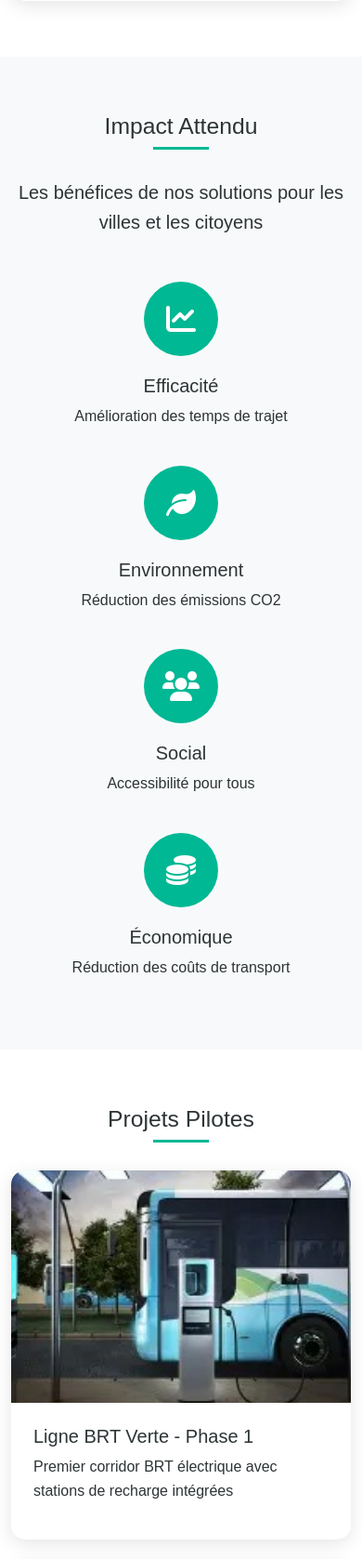
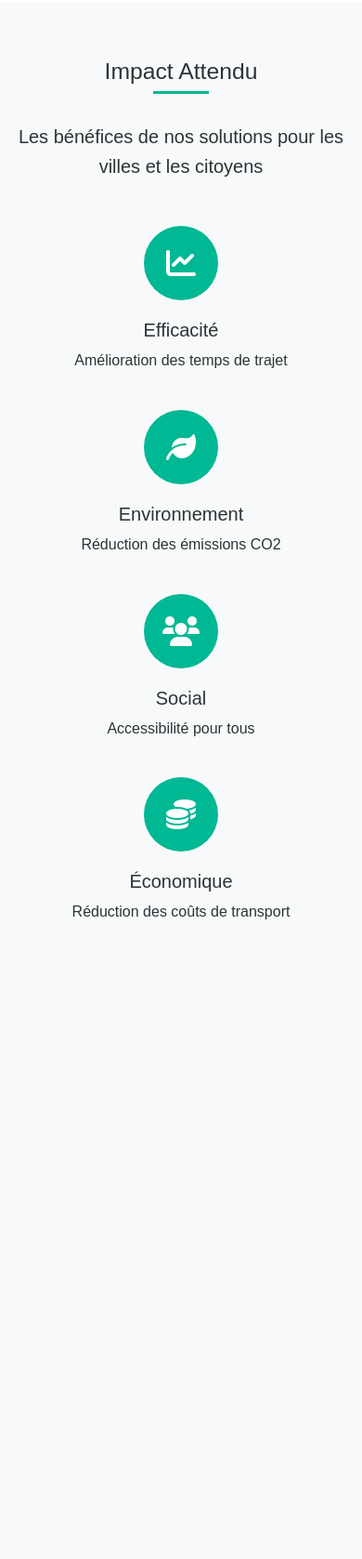
Before and after one commit to GysAlex/bleuenergy, a PHP site: page /BRT.php in a window 390 px wide. Shown: the part 4304-5981 px from the top of the page at 93% size. After the commit the page ends 5293 px from the top, so only its background shows below. Run offline with PHP 8.4, Linux system fonts and the light colour scheme; some libraries are stand-ins or nearby versions.

Commit message:
Add files via upload
Nouvelle modification de la page

```diff
--- a/BRT.php
+++ b/BRT.php
@@ -291,7 +291,7 @@ $current_year = date('Y');
     <section id="vision" class="vision-section">
         <div class="container">
             <h2 class="text-center section-title fade-in">Notre vision</h2>
-            <p class="text-center lead mb-5 fade-in">Créer un écosystème de transport urbain intelligent et durable qui connecte les communautés tout en réduisant l'empreinte carbone</p>
+            <p class="text-center lead mb-5 fade-in">Grâce au Waste to Energy, les déchets se transforment en bioélectricité pour alimenter le BRT électrique, réduisant durablement l’empreinte carbone et ouvrant la voie à une mobilité urbaine 100 % verte.</p>
 
             <div class="row g-4">
                 <div class="col-md-4">
@@ -329,7 +329,7 @@ $current_year = date('Y');
     <section class="connectivity-section">
         <div class="container">
             <h2 class="text-center section-title fade-in">Connectivité BRT</h2>
-            <p class="text-center lead mb-5 fade-in">Créer un écosystème de transport intelligent et durable qui connecte les communautés tout en réduisant l'empreinte carbone</p>
+            <p class="text-center lead mb-5 fade-in"> Un écosystème de transport qui connecte les communautés tout en réduisant l'empreinte carbone</p>
 
             <div class="row">
                 <div class="col-lg-8">
@@ -370,7 +370,7 @@ $current_year = date('Y');
                     </div>
                 </div>
                 <div class="col-lg-4">
-                    <img src="images/image.png" alt="Schéma connectivité" class="img-fluid rounded">
+                    <img src="images/image.jpeg" alt="Schéma connectivité" class="img-fluid rounded">
                 </div>
             </div>
         </div>
@@ -385,7 +385,7 @@ $current_year = date('Y');
             <div class="row g-4">
                 <div class="col-md-4">
                     <div class="vehicle-card fade-in">
-                        <img src="images/bus elect.png" alt="Bus électrique">
+                        <img src="images/bus elect.jpeg" alt="Bus électrique">
                         <div class="p-3">
                             <h5>Bus Électriques</h5>
                             <p class="mb-0">Stations haute puissance pour flottes urbaines</p>
@@ -394,7 +394,7 @@ $current_year = date('Y');
                 </div>
                 <div class="col-md-4">
                     <div class="vehicle-card fade-in">
-                        <img src="images/voiture.png" alt="Voiture électrique">
+                        <img src="images/voiture.jpeg" alt="Voiture électrique">
                         <div class="p-3">
                             <h5>Voitures Électriques</h5>
                             <p class="mb-0">Bornes de recharge rapide publiques</p>
@@ -403,7 +403,7 @@ $current_year = date('Y');
                 </div>
                 <div class="col-md-4">
                     <div class="vehicle-card fade-in">
-                        <img src="images/moto.png" alt="Moto électrique">
+                        <img src="images/moto.jpeg" alt="Moto électrique">
                         <div class="p-3">
                             <h5>Motos Électriques</h5>
                             <p class="mb-0">Solutions de recharge compactes</p>
@@ -462,50 +462,6 @@ $current_year = date('Y');
     </section>
 
     <!-- Section Projets Pilotes -->
-    <section id="projets" class="pilot-projects">
-        <div class="container">
-            <h2 class="text-center section-title fade-in">Projets Pilotes</h2>
-
-
-            <div class="row g-4">
-                <div class="col-md-6">
-                    <div class="project-card fade-in">
-                        <img src="images/BRT.jpg" alt="Projet BRT Ligne Verte">
-                        <div class="p-4">
-                            <h5>Ligne BRT Verte - Phase 1</h5>
-                            <p>Premier corridor BRT électrique avec stations de recharge intégrées</p>
-
-                        </div>
-                    </div>
-                </div>
-                <div class="col-md-6">
-                    <div class="project-card fade-in">
-                        <img src="images/BRT3.jpg" alt="Projet BRT Ligne Bleue">
-                        <div class="p-4">
-                            <h5>Ligne BRT Bleue - Phase 2</h5>
-                            <p>Extension du réseau avec connexions intermodales</p>
-
-                        </div>
-                    </div>
-                </div>
-            </div>
-        </div>
-    </section>
-
-    <!-- Section CTA -->
-    <section class="cta-section">
-        <div class="container text-center">
-            <div class="row justify-content-center">
-                <div class="col-lg-8">
-                    <h2 class="mb-4 fade-in">Rejoignez-nous dans la révolution du transport durable et découvrez comment nos solutions peuvent transformer votre ville</h2>
-                    <div class="fade-in">
-                        <a href="#contact" class="btn btn-light btn-lg me-3">Contactez-nous</a>
-                        <a href="#demo" class="btn btn-outline-light btn-lg">Demander une démo</a>
-                    </div>
-                </div>
-            </div>
-        </div>
-    </section>
 
     <!-- Bootstrap JS -->
     <script src="https://cdnjs.cloudflare.com/ajax/libs/bootstrap/5.3.0/js/bootstrap.bundle.min.js"></script>
```
